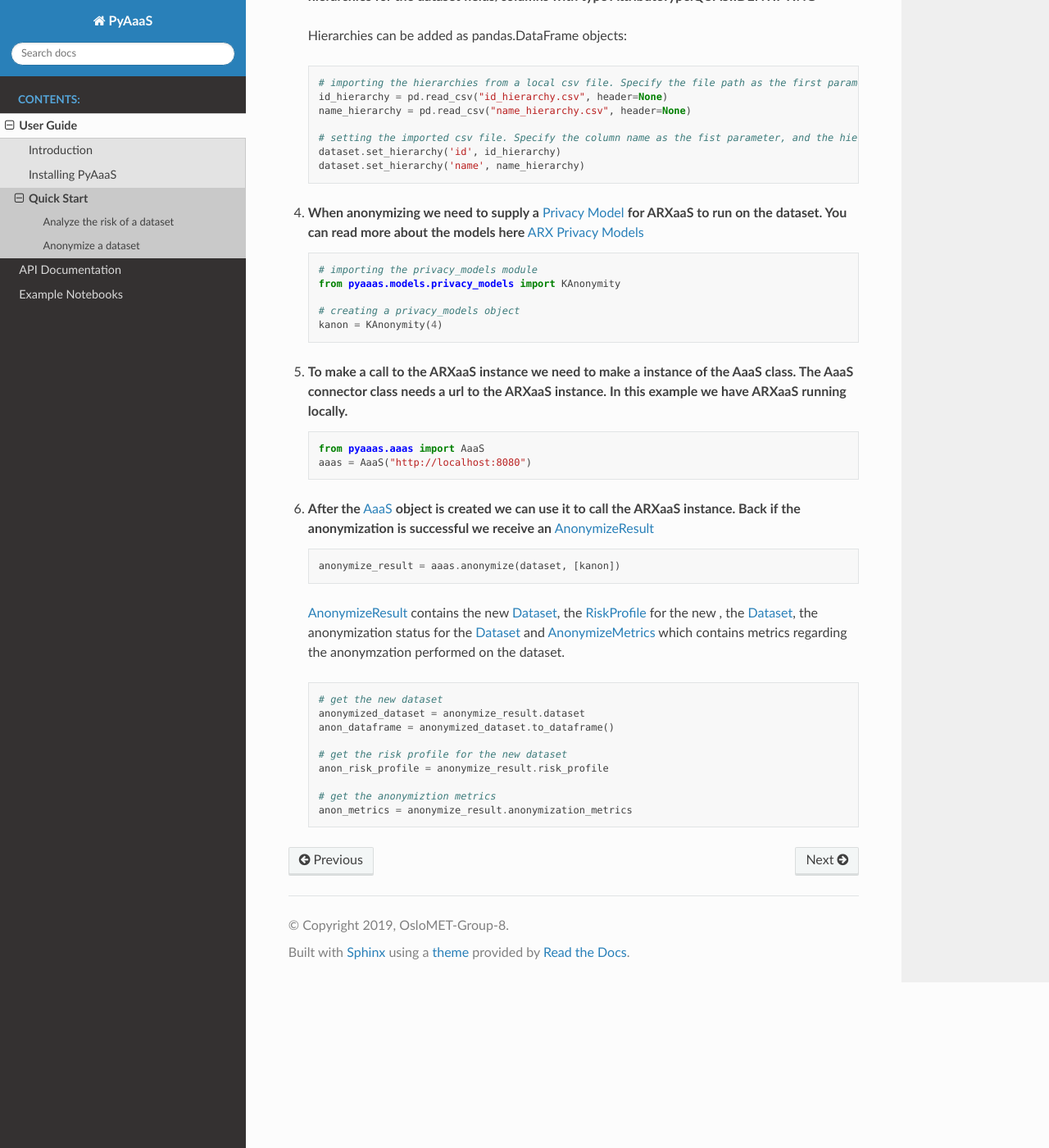
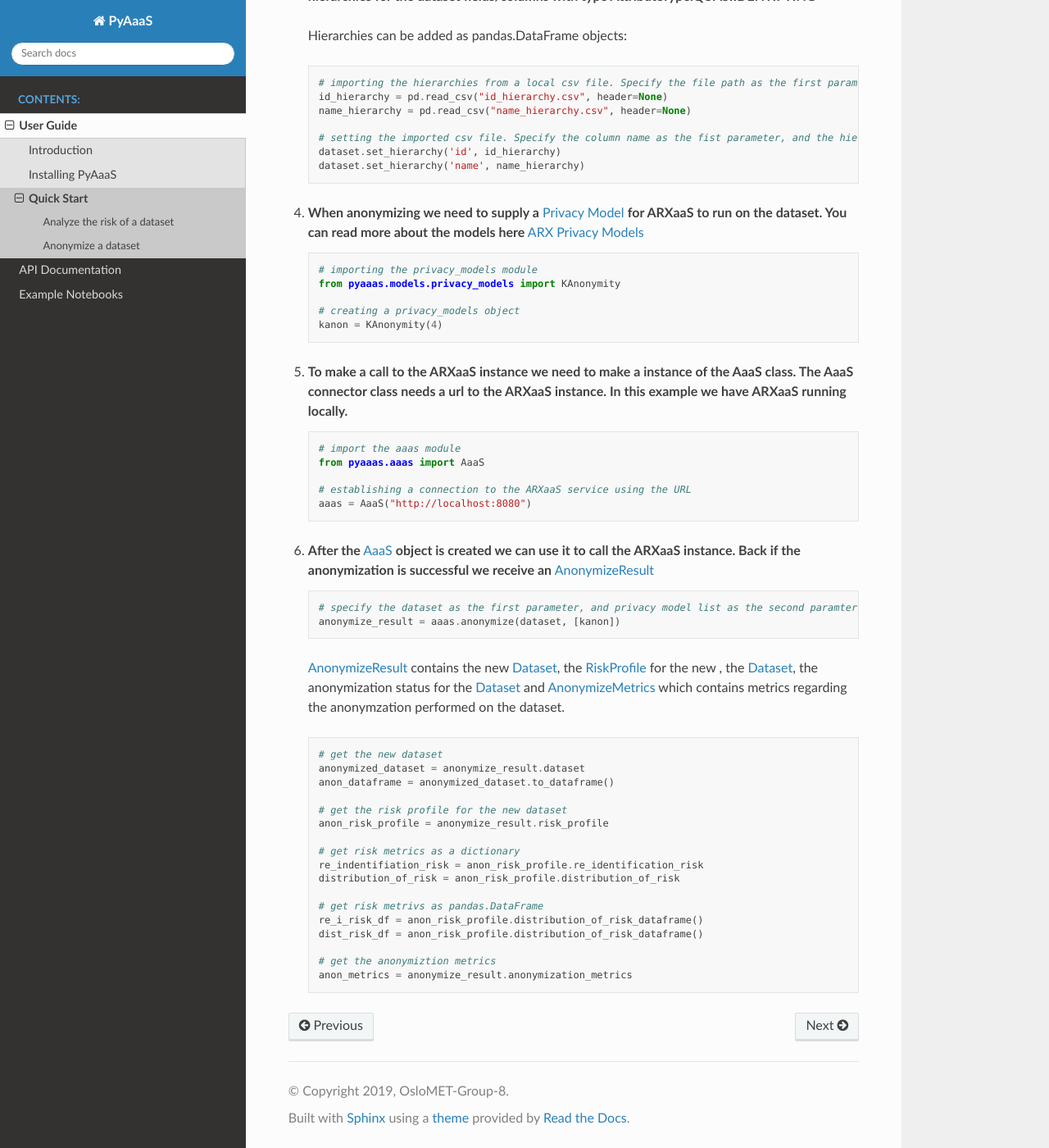
Before and after one commit to navikt/pyarxaas, a Sphinx documentation site: the page built from docs/user-guide/quick-start.rst, in a window 1280 px wide and 1400 px high, scrolled down 2267 px. Shown: the whole window at 82% size. Built offline with Sphinx 7.4.7 and the Read the Docs theme 2.0.0, drawn with Linux system fonts in a browser that asks for light colours; formulas are drawn with MathJax 3.

Commit message:
REFACTOR steps 5 and 6 to have more documentation

```diff
--- a/docs/user-guide/quick-start.rst
+++ b/docs/user-guide/quick-start.rst
@@ -119,11 +119,16 @@ Anonymizing a dataset using PyAaaS.
 5. **To make a call to the ARXaaS instance we need to make a instance of the AaaS class. The AaaS connector class needs a url to the ARXaaS instance. In this example we have ARXaaS running locally.** ::
 
 
+    # import the aaas module
     from pyaaas.aaas import AaaS
+
+    # establishing a connection to the ARXaaS service using the URL
     aaas = AaaS("http://localhost:8080")
 
 6. **After the** :ref:`aaas` **object is created we can use it to call the ARXaaS instance. Back if the anonymization is successful we receive an** :ref:`anonymize_result` ::
 
+
+    # specify the dataset as the first parameter, and privacy model list as the second paramter
     anonymize_result = aaas.anonymize(dataset, [kanon])
 
  :ref:`anonymize_result` contains the new :ref:`dataset`, the :ref:`risk_profile` for the new , the :ref:`dataset`,
@@ -138,5 +143,13 @@ Anonymizing a dataset using PyAaaS.
     # get the risk profile for the new dataset
     anon_risk_profile = anonymize_result.risk_profile
 
+    # get risk metrics as a dictionary
+    re_indentifiation_risk = anon_risk_profile.re_identification_risk
+    distribution_of_risk = anon_risk_profile.distribution_of_risk
+
+    # get risk metrivs as pandas.DataFrame
+    re_i_risk_df = anon_risk_profile.distribution_of_risk_dataframe()
+    dist_risk_df = anon_risk_profile.distribution_of_risk_dataframe()
+
     # get the anonymiztion metrics
     anon_metrics = anonymize_result.anonymization_metrics
```
